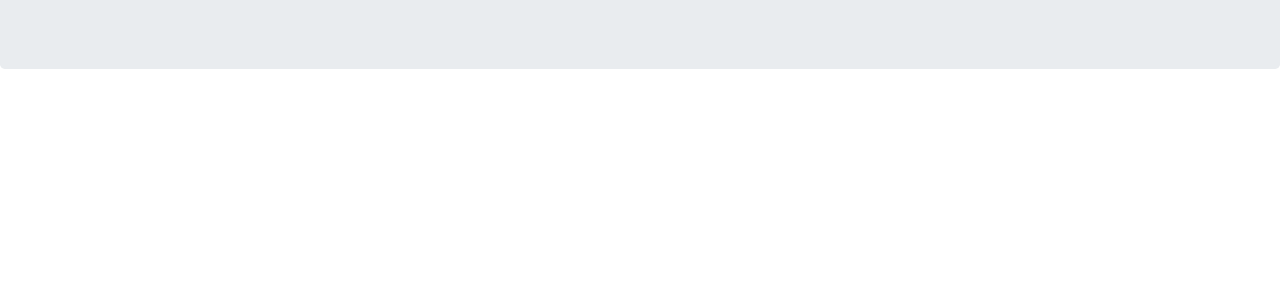
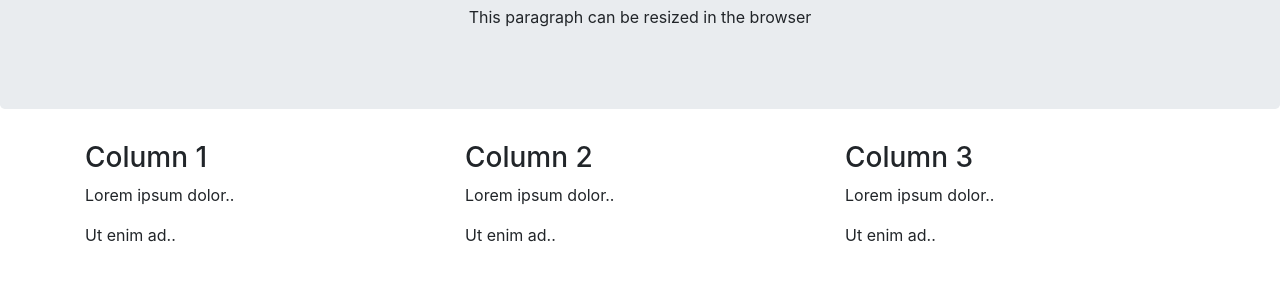
Before and after one commit to sidvitriolic/sidvitriolic.github.io, a plain HTML site: page index.html in a window 1280 px wide. Shown: the part 115-396 px from the top of the page. Drawn offline with nearby package versions, Linux system fonts and the light colour scheme.

Commit message:
Added body

```diff
--- a/index.html
+++ b/index.html
@@ -2,5 +2,26 @@
 
 <div class="jumbotron text-center">
     <h1>Bootstrap test</h1>
+    <p>This paragraph can be resized in the browser</p>
+</div>
 
+
+<div class ="container">
+    <div class="row">
+        <div class="col-sm-4">
+            <h3>Column 1</h3>
+            <p>Lorem ipsum dolor..</p>
+            <p>Ut enim ad..</p>
+        </div>
+        <div class="col-sm-4">
+            <h3>Column 2</h3>
+            <p>Lorem ipsum dolor..</p>
+            <p>Ut enim ad..</p>
+        </div>
+        <div class="col-sm-4">
+            <h3>Column 3</h3>
+            <p>Lorem ipsum dolor..</p>
+            <p>Ut enim ad..</p>
+        </div>
+    </div>
 </div>
```
